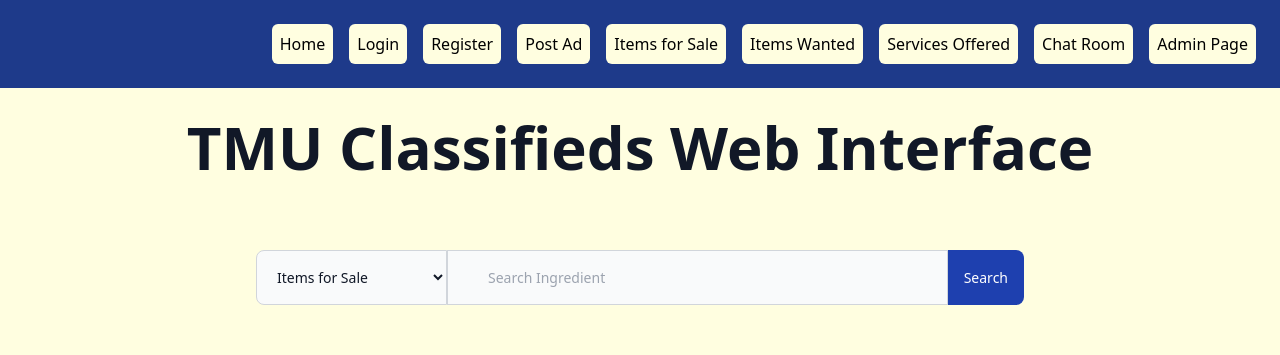
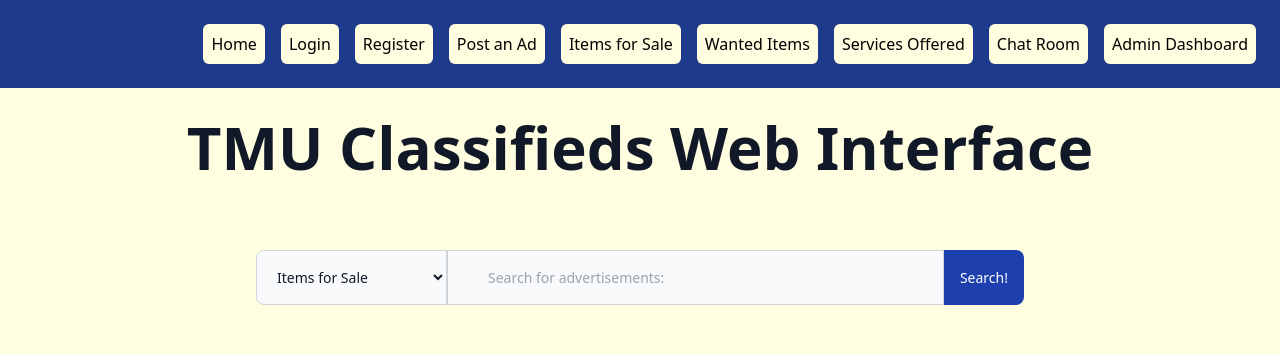
Before and after one commit to diang-elo/TMU-Classifieds-Web-Interface, a React (Create React App) app in the folder frontend/: page / in a window 1280 px wide. Shown: the top 355 px of the page. Built offline with nearby package versions, Linux system fonts and the light colour scheme.

Commit message:
Minor splash page tweaks

```diff
--- a/frontend/src/App.js
+++ b/frontend/src/App.js
@@ -52,7 +52,7 @@
           </Link>
           <Link to="/postAd">
             <div className="cursor-pointer bg-[#fffee0] rounded-md p-2">
-              Post Ad
+              Post an Ad
             </div>
           </Link>
           <Link to="/ads/bySale=">
@@ -62,7 +62,7 @@
           </Link>
           <Link to="/ads/byWanted=">
             <div className="cursor-pointer bg-[#fffee0] rounded-md p-2">
-              Items Wanted
+              Wanted Items
             </div>
           </Link>
           <Link to="/ads/byService=">
@@ -77,7 +77,7 @@
           </Link>
           <Link to="/adminPage/">
             <div className="cursor-pointer bg-[#fffee0] rounded-md p-2">
-              Admin Page
+              Admin Dashboard
             </div>
           </Link>
         </nav>
--- a/frontend/src/screens/Landing.js
+++ b/frontend/src/screens/Landing.js
@@ -66,7 +66,7 @@
               className="block p-4 pr-8 text-sm text-gray-900 bg-gray-50 rounded-l-lg border border-gray-300 focus:ring-blue-500"
             >
               <option value="bySale">Items for Sale</option>
-              <option value="byWanted">Items Wanted</option>
+              <option value="byWanted">Wanted Items</option>
               <option value="byService">Academic Services</option>
             </select>
             <input
@@ -77,7 +77,7 @@
               type="search"
               id="default-search"
               className="block p-4 pl-10 w-full text-sm text-gray-900 bg-gray-50  border border-gray-300 focus:ring-blue-500"
-              placeholder="Search Ingredient"
+              placeholder="Search for advertisements:"
               value={searchName}
             />
             <button
@@ -85,7 +85,7 @@
               type="submit"
               className="text-white bg-blue-800 hover:bg-blue-900 focus:ring-4 focus:outline-none focus:ring-blue-900 font-medium rounded-r-lg text-sm px-4 py-2"
             >
-              Search
+              Search!
             </button>
           </div>
           {/* Display the search results as a menu */}
```
